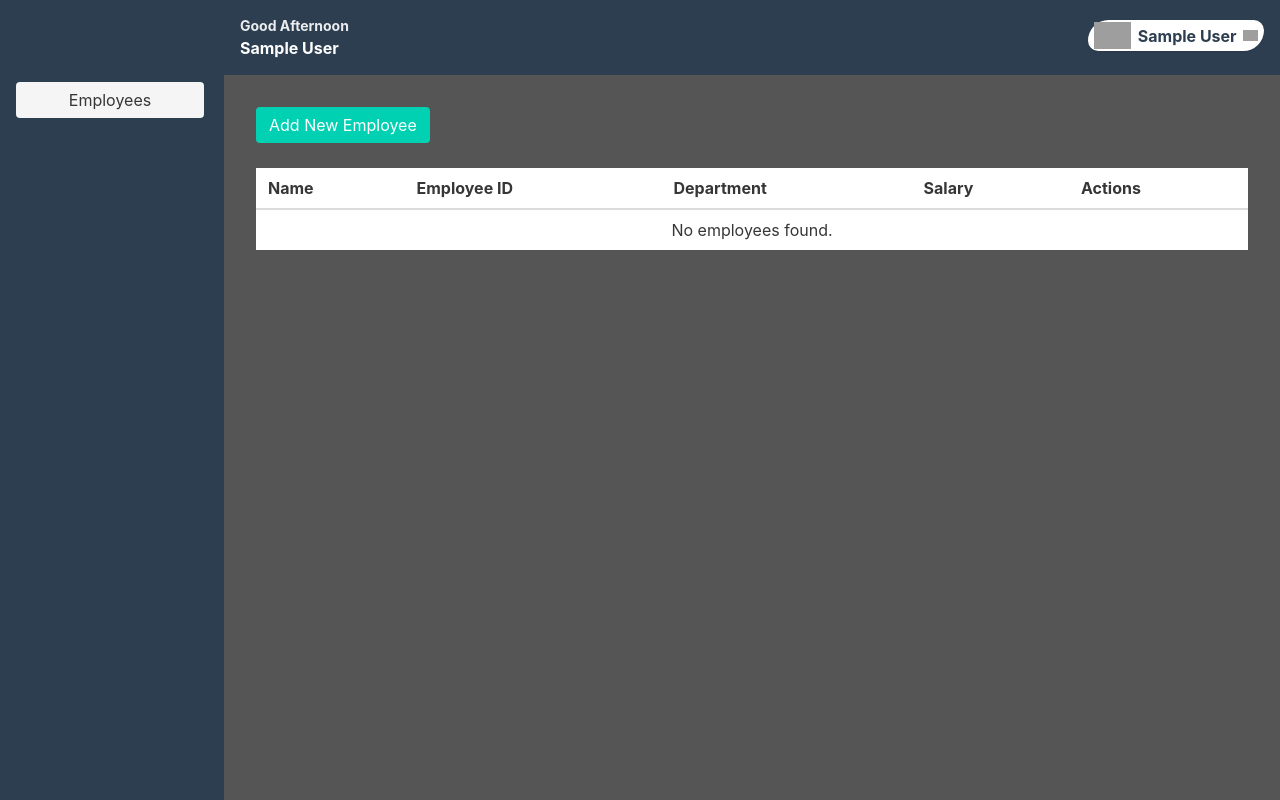
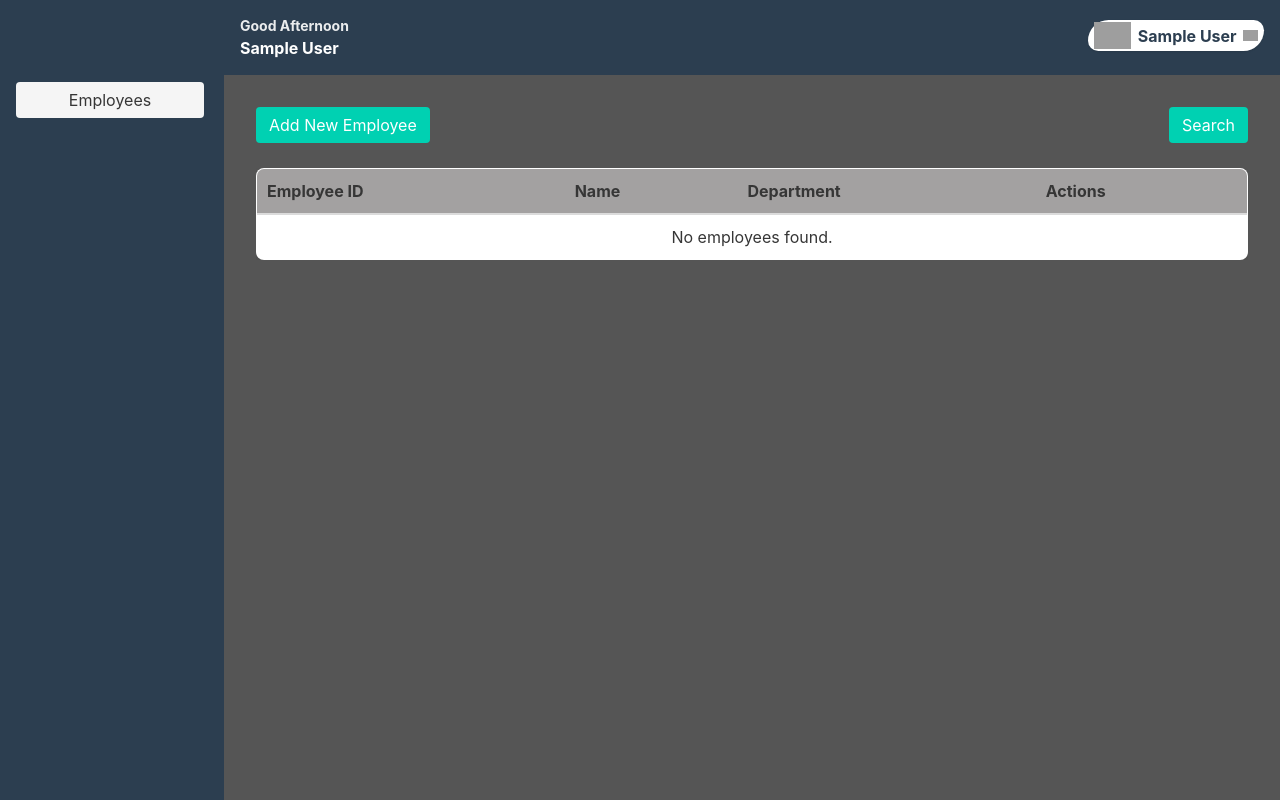
Before and after one commit to AshiMahajan/Employee-Analysis-and-Termination-algo, a Flask app: page /dashboard in a window 1280 px wide. Run offline with Flask 3, Linux system fonts and the light colour scheme; the visitor is signed in with stand-in values (Sample User, id 1); data that the repository does not hold is empty; some libraries are stand-ins or nearby versions; grey boxes are pictures that could not be loaded.

Commit message:
Enhance dashboard table styling and layout
Added custom CSS for improved table appearance, including borders, shadows, and zebra striping. Reorganized dashboard layout with flexbox, moved 'Add New Employee' and 'Search' buttons to the top, and updated table columns for better clarity.

```diff
--- a/templates/dashboard.html
+++ b/templates/dashboard.html
@@ -1,28 +1,64 @@
 {% extends "base.html" %} {% block title %}Dashboard{% endblock %} {% block
 content %}
-<span class="is-breadcrumb" aria-label="breadcrumbs">
-  <a href="{{ url_for('add_employee') }}" class="button is-primary mb-4"
-    >Add New Employee</a
+<style>
+  .custom-table {
+    border: 1px solid #d3d3d3; /* Light grey border */
+    box-shadow: 0px 4px 8px rgba(0, 0, 0, 0.1); /* Soft shadow */
+    border-radius: 8px; /* Rounded corners */
+    overflow: hidden; /* Keeps radius applied */
+    text-align: center; /* Align text centrally */
+  }
+
+  .custom-table th,
+  .custom-table td {
+    text-align: center; /* Ensures all text inside table is centered */
+    vertical-align: middle;
+    padding: 10px;
+  }
+  .custom-table thead {
+    background-color: whitesmoke !important;
+  }
+
+  .custom-table thead tr {
+    background-color: rgba(158, 156, 156, 0.934) !important;
+  }
+
+  .custom-table tbody tr:nth-child(even) {
+    background-color: rgba(237, 231, 231, 0.943); /* subtle zebra striping */
+  }
+
+  .table-container {
+    margin-top: 2.5%;
+  }
+</style>
+
+<div style="display: flex; flex-direction: column">
+  <div
+    style="display: flex; flex-direction: row; justify-content: space-between"
   >
-</span>
-<div class="table-container" style="margin-top: 2.5%">
-  <table class="table is-fullwidth">
-    <thead>
-      <tr>
+    <a href="{{ url_for('add_employee') }}" class="button is-primary mb-4">
+      Add New Employee
+    </a>
+    <a href="{{ url_for('add_employee') }}" class="button is-primary mb-4">
+      Search
+    </a>
+  </div>
+  <div class="table-container">
+    <table class="table is-fullwidth custom-table">
+      <thead style="background-color: whitesmoke">
+        <tr style="background-color: silver">
+          <th>Employee ID</th>
           <th>Name</th>
-        <th>Employee ID</th>
           <th>Department</th>
-        <th>Salary</th>
           <th>Actions</th>
         </tr>
       </thead>
       <tbody>
         {% for emp in employees %}
         <tr>
+          <td>{{ emp['emp_id'] }}</td>
           <td>{{ emp['name'] }}</td>
-        <td>{{ emp['emp_id'] }}</td>
           <td>{{ emp['department'] }}</td>
-        <td>{{ emp['salary'] }}</td>
           <td>
             <a
               href="{{ url_for('edit_employee', emp_id=emp['emp_id']) }}"
@@ -34,10 +70,11 @@ content %}
         </tr>
         {% else %}
         <tr>
-        <td colspan="5" class="has-text-centered">No employees found.</td>
+          <td colspan="4" class="has-text-centered">No employees found.</td>
         </tr>
         {% endfor %}
       </tbody>
     </table>
   </div>
+</div>
 {% endblock %}
```
Lines whose indentation alone changed are shown as unchanged.
